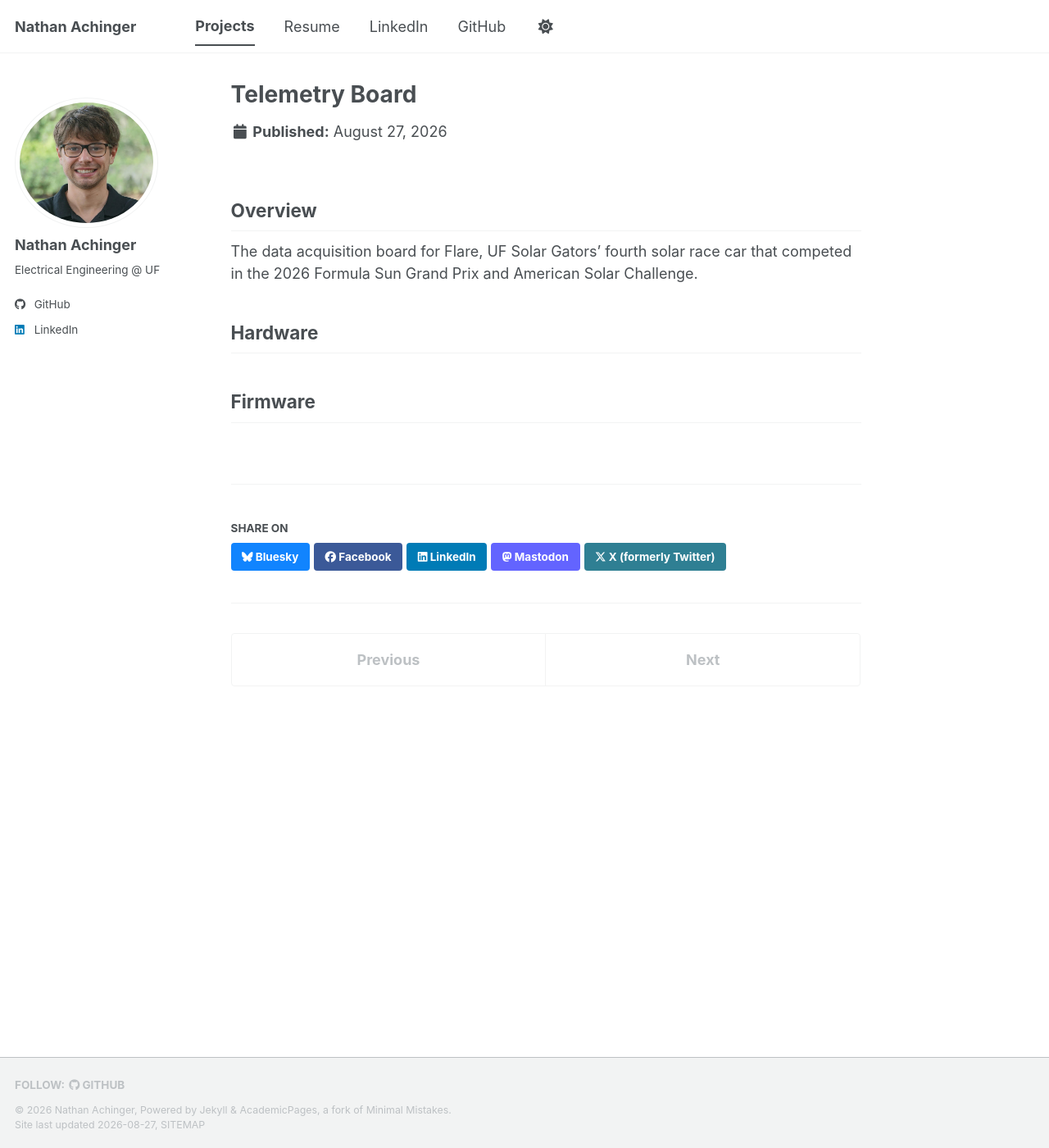
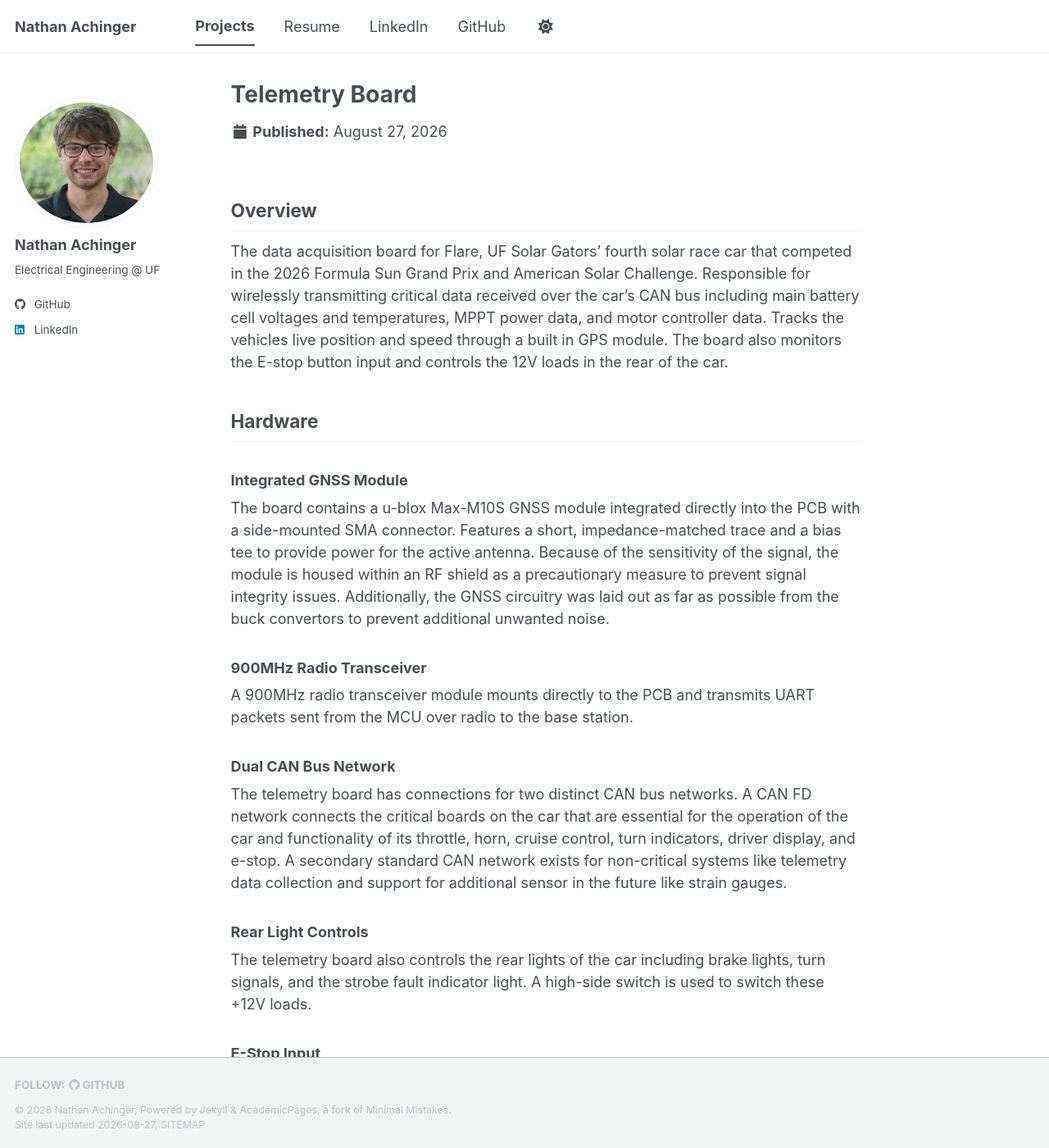
Before and after one commit to nathanachinger/nathanachinger.github.io, a Jekyll site: the page built from _projects/telemetry-board.md, in a window 1280 px wide and 1400 px high. Shown: the whole window at 82% size. Built offline with Jekyll 4.4.1, drawn with Linux system fonts in a browser that asks for light colours; a style sheet for code colours, icons or effects is not loaded; some of the changed text lies outside the part shown.

Commit message:
Expand project hardware writeups and keep nav links clickable except on the current page.
Co-authored-by: Cursor <cursoragent@cursor.com>

```diff
--- a/_includes/masthead.html
+++ b/_includes/masthead.html
@@ -5,7 +5,7 @@
       <nav id="site-nav" class="greedy-nav">
         <button><span class="navicon"></span></button>
         <ul class="visible-links">
-          <li class="masthead__menu-item masthead__menu-item--lg persist {% if page.url == '/' or page.url == '/index.html' %}selected{% endif %}">
+          <li class="masthead__menu-item masthead__menu-item--lg persist {% if page.url == '/' or page.url == '/index.html' %}selected current{% endif %}">
             <a href="{{ base_path }}/">{{ site.title }}</a>
           </li>
           {% for link in site.data.navigation.main %}
@@ -14,7 +14,7 @@
             {% else %}
               {% assign domain = base_path %}
             {% endif %}
-            <li class="masthead__menu-item {% if page.url contains link.url and link.url != '/' %}selected{% endif %}">
+            <li class="masthead__menu-item {% if page.url contains link.url and link.url != '/' %}selected{% endif %}{% if page.url == link.url %} current{% endif %}">
               {% if link.url contains 'http' or link.url contains '.pdf' %}
                 <a href="{{ domain }}{{ link.url }}" target="_blank" rel="noopener">{{ link.title }}</a>
               {% else %}
--- a/_projects/telemetry-board.md
+++ b/_projects/telemetry-board.md
@@ -6,9 +6,31 @@ collection: projects
 
 ## Overview
 
-The data acquisition board for Flare, UF Solar Gators' fourth solar race car that competed in the 2026 Formula Sun Grand Prix and American Solar Challenge.
+The data acquisition board for Flare, UF Solar Gators' fourth solar race car that competed in the 2026 Formula Sun Grand Prix and American Solar Challenge. Responsible for wirelessly transmitting critical data received over the car's CAN bus including main battery cell voltages and temperatures, MPPT power data, and motor controller data. Tracks the vehicles live position and speed through a built in GPS module. The board also monitors the E-stop button input and controls the 12V loads in the rear of the car.
 
 ## Hardware
 
+### Integrated GNSS Module
+
+The board contains a u-blox Max-M10S GNSS module integrated directly into the PCB with a side-mounted SMA connector. Features a short, impedance-matched trace and a bias tee to provide power for the active antenna. Because of the sensitivity of the signal, the module is housed within an RF shield as a precautionary measure to prevent signal integrity issues. Additionally, the GNSS circuitry was laid out as far as possible from the buck convertors to prevent additional unwanted noise.
+
+### 900MHz Radio Transceiver
+
+A 900MHz radio transceiver module mounts directly to the PCB and transmits UART packets sent from the MCU over radio to the base station.
+
+### Dual CAN Bus Network
+
+The telemetry board has connections for two distinct CAN bus networks. A CAN FD network connects the critical boards on the car that are essential for the operation of the car and functionality of its throttle, horn, cruise control, turn indicators, driver display, and e-stop. A secondary standard CAN network exists for non-critical systems like telemetry data collection and support for additional sensor in the future like strain gauges.
+
+### Rear Light Controls
+
+The telemetry board also controls the rear lights of the car including brake lights, turn signals, and the strobe fault indicator light. A high-side switch is used to switch these +12V loads.
+
+### E-Stop Input
+
+The large emergency stop button on the top of the car is read by the telemetry board and when pressed alerts the battery management system to open the main battery contactors. The button latches and prevents the car from driving until it is power cycled and the fault is cleared. The button operates on a 12V logic level to provide resilience against EMI generated in the car by the radios and motor. The input is converted to a +3V3 logic level on the PCB so it can be read by the MCU.
+
+### Power and Protection Circuitry
+The board is powered off the 12V bus of the car and features two buck convertor circuits to generate a 5V and 3.3V supply. Buck convertors were chosen for their high efficiency. The 12V input passes through a p-channel MOSFET for reverse polarity protection and e-fuse for over-current and short-circuit protection.
 
 ## Firmware
--- a/_sass/layout/_masthead.scss
+++ b/_sass/layout/_masthead.scss
@@ -70,12 +70,14 @@
   color: var(--global-text-color);
   font-weight: 700;
   border-bottom: 2px solid var(--global-text-color);
-  pointer-events: none; /* Move this here */
-  cursor: default; /* Move this here too */
 }
 
 .masthead__menu-item.selected a:hover {
   color: var(--global-text-color);
   border-bottom: 2px solid var(--global-text-color);
-  /* No need to repeat pointer-events and cursor here */
 }
+
+.masthead__menu-item.current a {
+  pointer-events: none;
+  cursor: default;
+}
```
Also changed, not shown: _projects/bus-tracker.md (+7 -1 lines), images/bus_tracker_micro_schematic.png (added), images/bus_tracker_usb_power_schematic.png (added), 1 other file.
